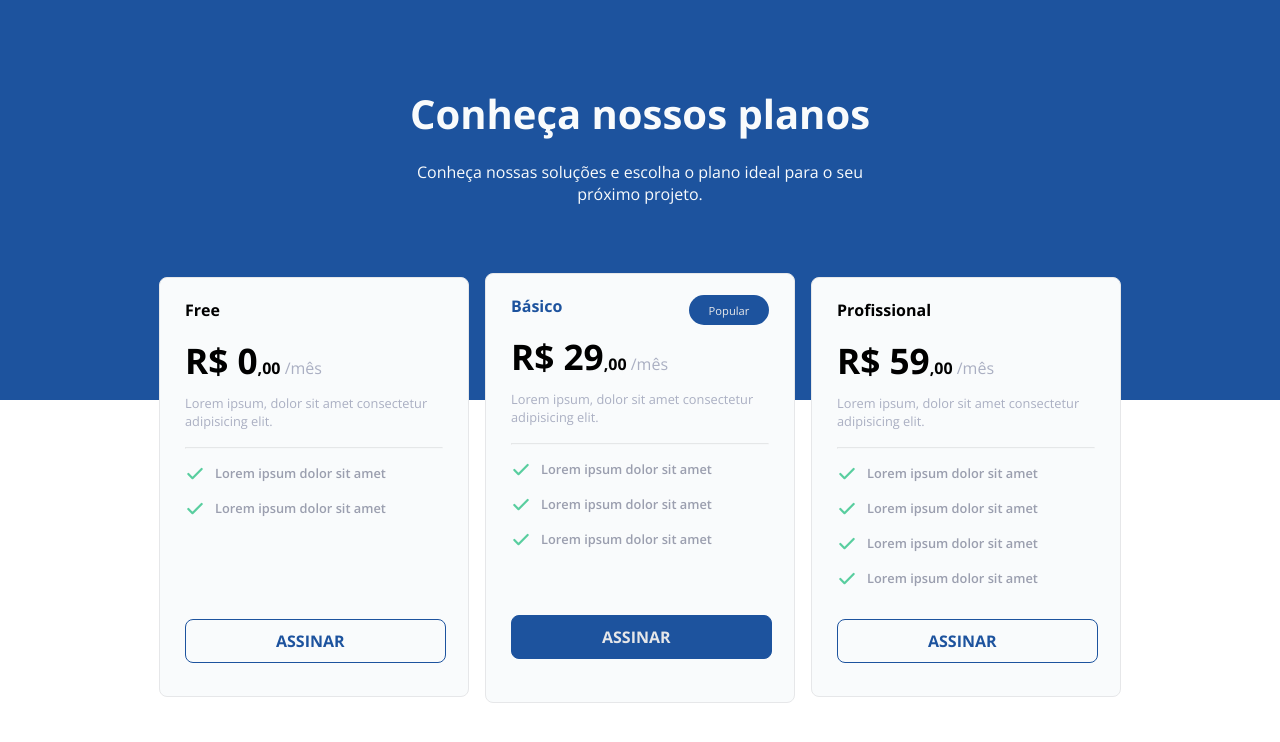
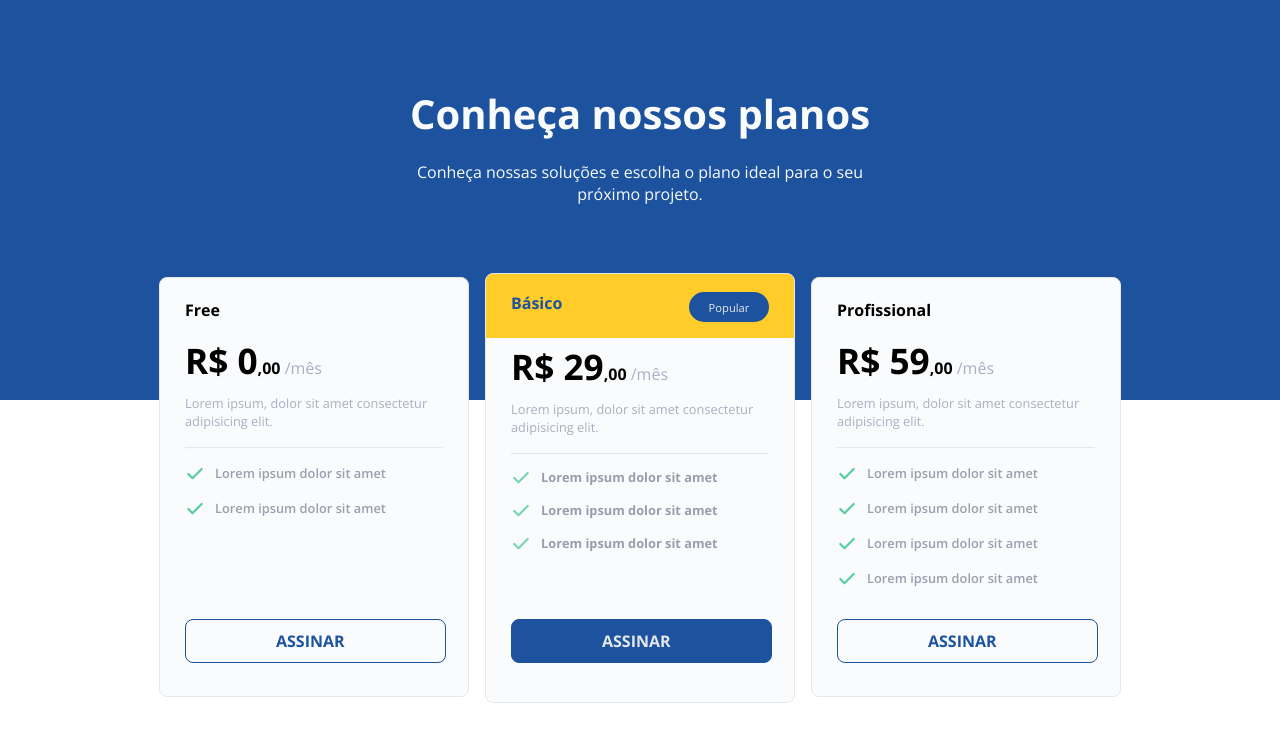
Before and after one commit to MatheusAlexandre28/challenge-Pricing-Table, a plain HTML site: page index.html in a window 1280 px wide. Drawn offline with nearby package versions, Linux system fonts and the light colour scheme.

Commit message:
Finalizado.
Iniciei colocando um padding menor no title da box basico, onde tbm coloquei um background-image: sendo liner-gradient() definindo a cor de baixo para cima, ou seja, 'to bottom' dando a cor desejada sendo 0, e depois a outra cor com porcentagem de aparição de cima para baixo e o mesmo com a cor de baixo para cima.
 Após ajustei a margin e fiz e ajustei os lorem do basic sua margem cor e opacity.

```diff
--- a/index.html
+++ b/index.html
@@ -23,19 +23,21 @@
         <p class="imgCheck"><img src="./assets/check.svg" alt="" height="20px">Lorem ipsum dolor sit amet</p>
         <button class="btn">ASSINAR</button>
       </div>
+
       <div class="box-basic">
-        <div class="yellowTitle">
+        <div  class="yellowTitle">
           <h3 class="titleBoxBasic">Básico</h3>
           <h3 class="Popular">Popular</h3>
         </div>
         <p><strong class="price">R$ 29</strong><strong>,00</strong><strong class="mes"> /mês</strong></p>
         <p class="description">Lorem ipsum, dolor sit amet consectetur adipisicing elit. </p>
         <hr>
-        <p class="imgCheck"><img src="./assets/check.svg" alt="" height="20px">Lorem ipsum dolor sit amet</p>
-        <p class="imgCheck"><img src="./assets/check.svg" alt="" height="20px">Lorem ipsum dolor sit amet</p>
-        <p class="imgCheck"><img src="./assets/check.svg" alt="" height="20px">Lorem ipsum dolor sit amet</p>
+        <p class="loremBasic"><img src="./assets/check.svg" alt="" height="20px">Lorem ipsum dolor sit amet</p>
+        <p class="loremBasic"><img src="./assets/check.svg" alt="" height="20px">Lorem ipsum dolor sit amet</p>
+        <p class="loremBasic"><img src="./assets/check.svg" alt="" height="20px">Lorem ipsum dolor sit amet</p>
         <button class="btn3">ASSINAR</button>
       </div>
+
       <div class="box-free">
         <h3 class="titleBox">Profissional</h3>
         <p><strong class="price">R$ 59</strong><strong>,00</strong><strong class="mes"> /mês</strong></p>
--- a/style.css
+++ b/style.css
@@ -84,10 +84,11 @@ header {
   margin-top: 3px;
   height: 430px;
   width: 310px;
-  background: #f9fbfc;
   border-radius: .5rem;
   border: .1px solid #e6e7e9;
-  padding: 21px 25px 21px 25px;
+  padding: 18px 25px 21px 25px;
+
+  background-image: linear-gradient(to bottom, #ffcc29 0, #ffcc29 15%, #f9fbfc 5%);
 }
 
 .titleBox {
@@ -99,7 +100,7 @@ header {
 .titleBoxBasic {
   font-size: 1rem;
   font-weight: 700;
-  margin-bottom: 15px;
+  margin-bottom: 28px;
   color: #1d539e;
 }
 
@@ -202,3 +203,14 @@ hr {
   height: 30px;
   width: 80px;
 }
+
+.loremBasic {
+  margin-top: 13px;
+  display: flex;
+  font-weight: 700;
+  font-size: .8rem;
+  gap: 10px;
+  opacity: .8;
+
+  color: #828799;
+}
```
